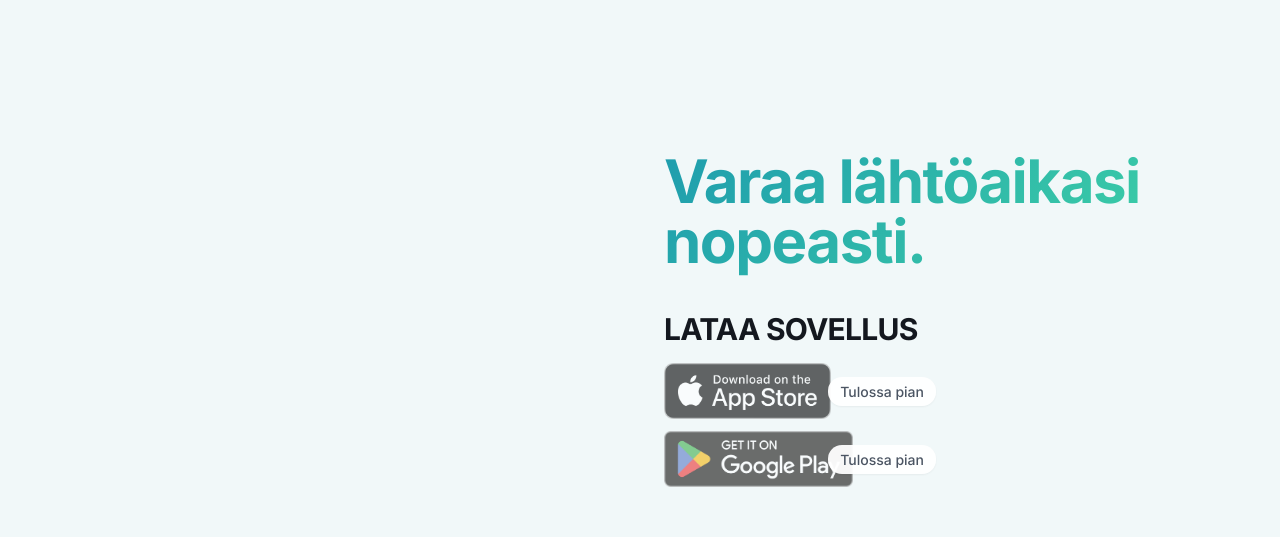
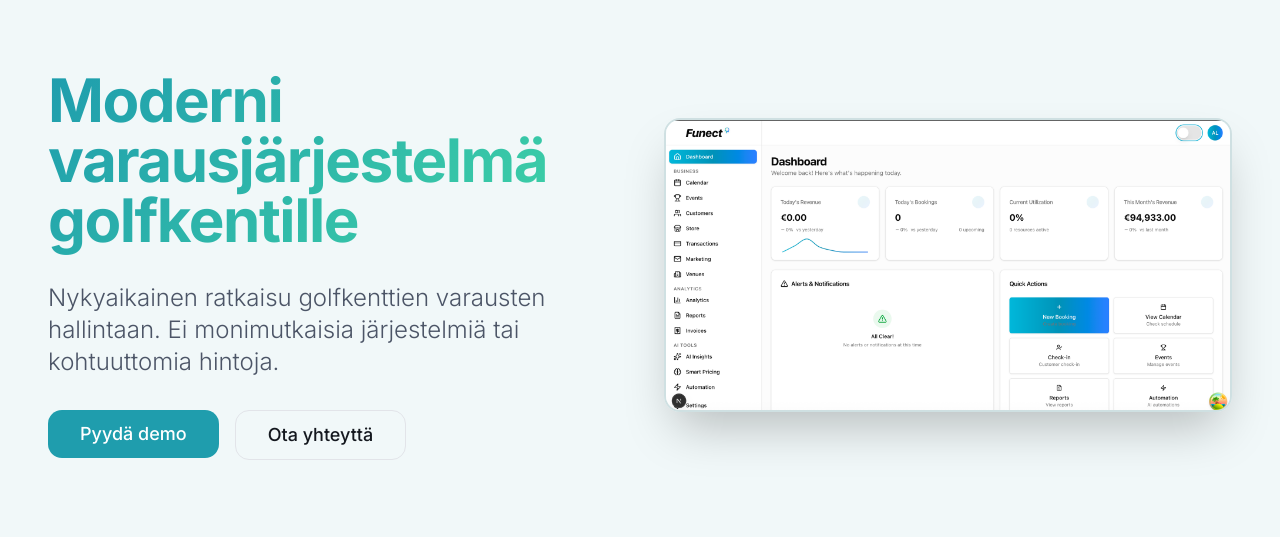
Before and after one commit to tosialpha/golfbooker-web, a React (Vite) app: page / in a window 1280 px wide. Shown: the part 151-688 px from the top of the page. Built offline with nearby package versions, Linux system fonts and the light colour scheme; the HTML template or start-up script is replaced by a standard one.

Commit message:
Set homepage to display golf courses page instead of players page

```diff
--- a/src/App.tsx
+++ b/src/App.tsx
@@ -28,7 +28,7 @@
           <BrowserRouter>
             <ScrollToTop />
             <Routes>
-              <Route path="/" element={<Index />} />
+              <Route path="/" element={<ForVenues />} />
               <Route path="/for-golf-courses" element={<ForVenues />} />
               <Route path="/for-players" element={<ForPlayers />} />
               <Route path="/about" element={<About />} />
```
